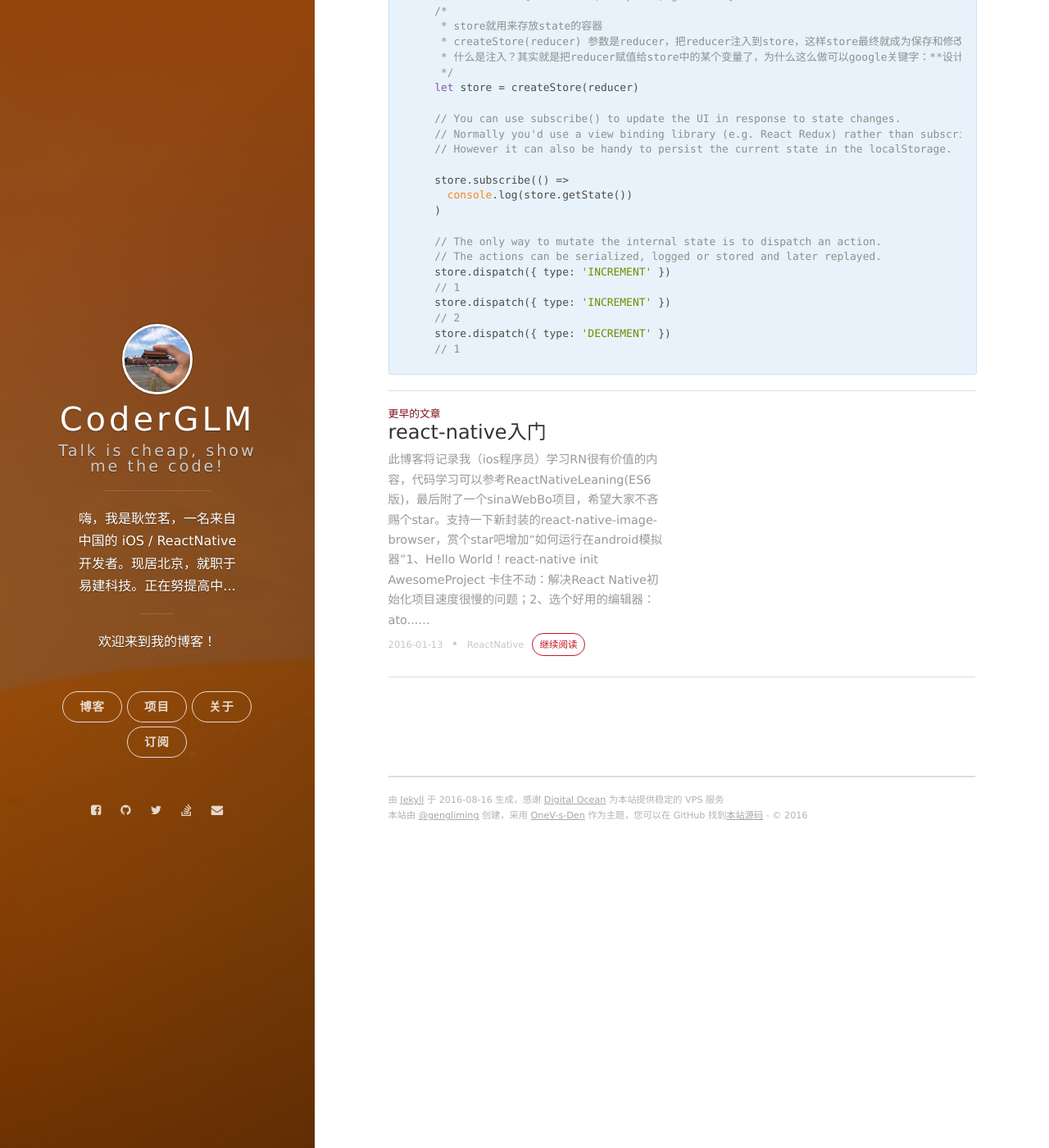
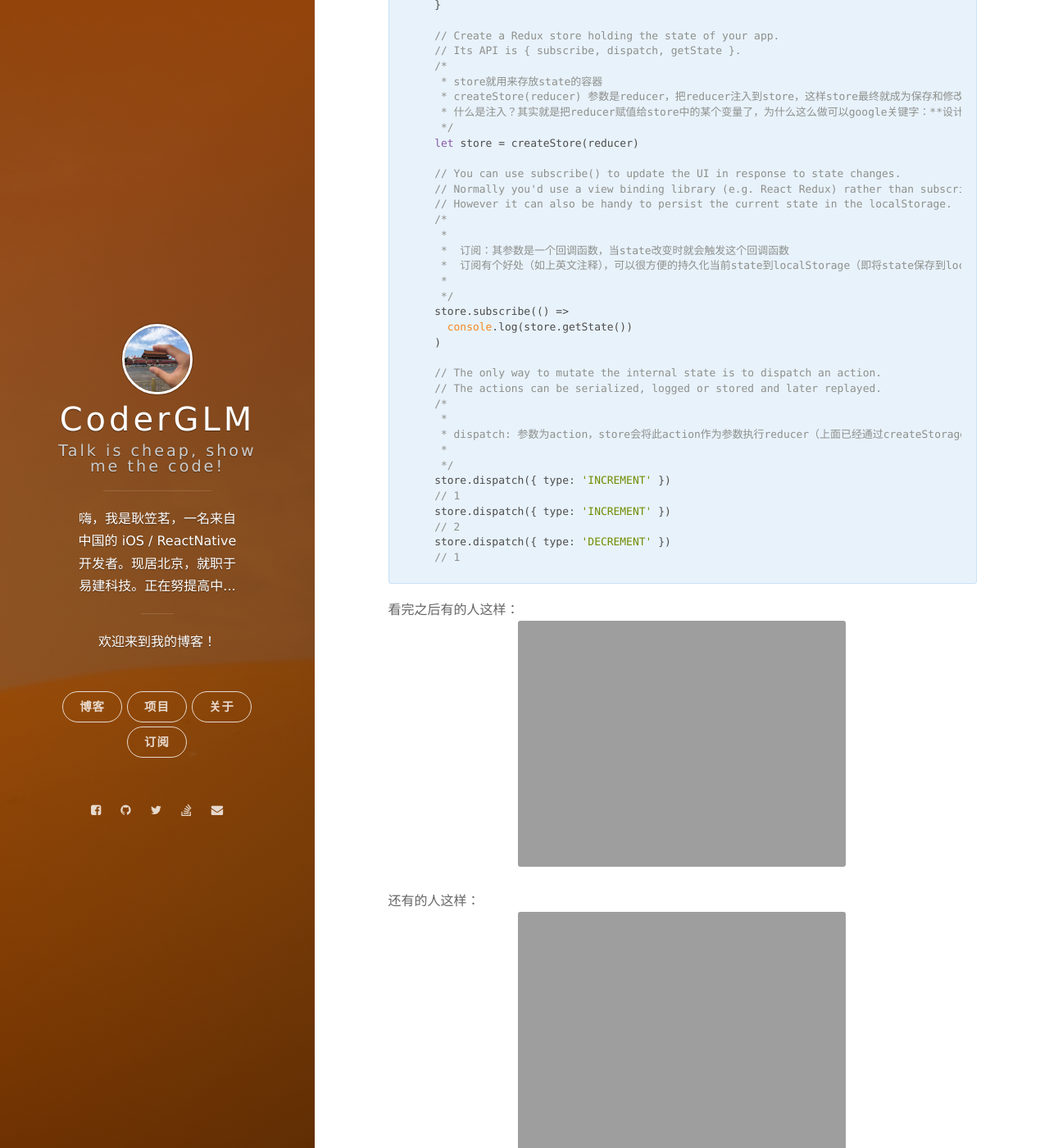
Before and after one commit to CoderLim/jekyll-based-blog, a Jekyll site: the page built from _posts/2016-8-16-react-native-redux.markdown, in a window 1280 px wide and 1400 px high, scrolled down 2417 px. Shown: the whole window at 82% size. Built offline with Jekyll 4.4.1, drawn with Linux system fonts in a browser that asks for light colours; nearby versions of some CDN libraries; comment, search, counter and statistics services are not loaded; some of the changed text lies outside the part shown.

Commit message:
Update react-native-redux post

````diff
--- a/_posts/2016-8-16-react-native-redux.markdown
+++ b/_posts/2016-8-16-react-native-redux.markdown
@@ -20,9 +20,11 @@
 > ReactNative也出了一年多了，facebook还在忙碌的修复各种问题，截止目前github上还有900个issue未解决。对于我而言对RN还是寄托了很大的期望，一
 > 方面是代码高度重用，再就是被javascript灵活性所吸引，希望以后可以不再有iOS和android，那么请叫我RN程序员。
 
-> 当ReactNative项目变大时state变得不可预测，不可预测的意思是到处修改和使用导致维护与debug很困难，所以就要有个管理state的*稻草*，
+> 随着ReactNative项目变大，state变得不可预测，不可预测的意思是到处修改和使用导致维护与debug很困难，所以就要有个管理state的*稻草*，
 > 这个救命*稻草*就是Redux。但注意一点Redux并不仅仅为ReactNative而生。
 > 声名：本文更适合有ReactNative基础的朋友。
+
+> 下面解释一些重要概念，然后解析一个demo。
 
 # Redux
 - - -
@@ -87,13 +89,23 @@
     // You can use subscribe() to update the UI in response to state changes.
     // Normally you'd use a view binding library (e.g. React Redux) rather than subscribe() directly.
     // However it can also be handy to persist the current state in the localStorage.
-
+    /*
+     *
+     *  订阅：其参数是一个回调函数，当state改变时就会触发这个回调函数
+     *  订阅有个好处（如上英文注释），可以很方便的持久化当前state到localStorage（即将state保存到localStorage）
+     *
+     */
     store.subscribe(() =>
       console.log(store.getState())
     )
 
     // The only way to mutate the internal state is to dispatch an action.
     // The actions can be serialized, logged or stored and later replayed.
+    /*
+     *
+     * dispatch: 参数为action，store会将此action作为参数执行reducer（上面已经通过createStorage传入到store了）
+     *
+     */
     store.dispatch({ type: 'INCREMENT' })
     // 1
     store.dispatch({ type: 'INCREMENT' })
@@ -101,3 +113,8 @@
     store.dispatch({ type: 'DECREMENT' })
     // 1
 ```
+看完之后有的人这样：
+![image]({{ site.imageurl }}/assets/images/2016/react-native-redux-scronful1.png) <br/>
+还有的人这样：
+![image]({{ site.imageurl }}/assets/images/2016/react-native-redux-maoli.png) <br/>
+如果不理解，多看两边，下面会带着大家一起写个demo。
````
